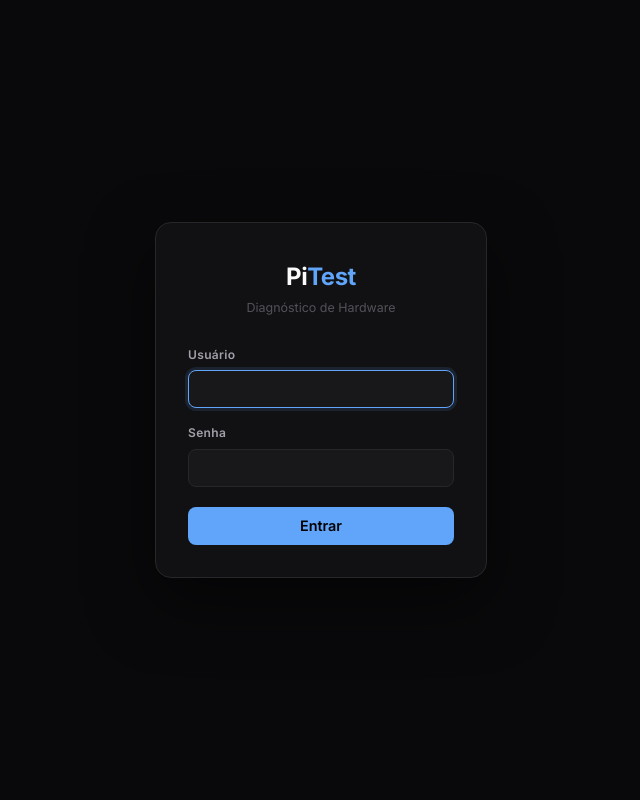
After one commit to LeoGotardo/pitest, a Flask app: page /login in a window 1280 px wide. The commit adds this page. Shown: the whole page, without its empty margins (319-959 px from the left). Run offline with Flask 3, Linux system fonts and the light colour scheme.

Commit message:
added login

```diff
--- a/src/app.py
+++ b/src/app.py
@@ -5,25 +5,44 @@ Serve as páginas HTML e expõe a API REST consumida pelo pitest.py e pelos
 templates front-end.
 
 Rotas HTML:
+  GET  /login                     — página de login
+  POST /login                     — autenticação
+  GET  /logout                    — encerra sessão
   GET  /                          — lista de devices (index.html)
   GET  /rasp/<device_id>          — detalhes e histórico de um device (rasp.html)
 
 Rotas API:
-  POST /api/pitest                          — recebe payload do pitest.py
+  POST /api/pitest                          — recebe payload do pitest.py (Bearer se PITEST_API_TOKEN configurado)
   GET  /api/devices                         — lista devices (paginado, filtro por MAC)
   GET  /api/devices/<id>/tests              — último resultado por tipo de teste
   GET  /api/devices/<id>/history            — histórico paginado com filtro por tipo
 
 Banco de dados:
   SQLite em instance/pitest.db (criado automaticamente na primeira execução).
+
+Variáveis de ambiente:
+  SECRET_KEY       — chave para assinar cookies de sessão (obrigatória em produção)
+  PITEST_USER      — login (default: admin)
+  PITEST_PASSWORD  — senha (obrigatória)
+  PITEST_API_TOKEN — Bearer token para acesso à API (opcional; se vazio, /api/pitest fica aberto)
 """
 
-from flask import Flask, jsonify, request, render_template
+import functools
+import os
+import time
+
+from flask import Flask, jsonify, redirect, render_template, request, session, url_for
 from database import db, Database, Test
+from dotenv import load_dotenv
+
+load_dotenv()
 
 app = Flask(__name__)
 app.config["SQLALCHEMY_DATABASE_URI"] = "sqlite:///pitest.db"
 app.config["SQLALCHEMY_TRACK_MODIFICATIONS"] = False
+app.config["SESSION_COOKIE_HTTPONLY"] = True
+app.config["SESSION_COOKIE_SAMESITE"] = "Lax"
+app.secret_key = os.environ.get("SECRET_KEY", "dev-secret-change-in-prod")
 
 db.init_app(app)
 database = Database()
@@ -31,15 +50,129 @@ database = Database()
 with app.app_context():
     db.create_all()
 
+_LOGIN_USER = os.environ.get("PITEST_USER", "admin")
+_LOGIN_PASS = os.environ.get("PITEST_PASSWORD", "")
+_API_TOKEN  = os.environ.get("PITEST_API_TOKEN", "")
+
+# ─── BRUTE FORCE ──────────────────────────────────────────────────────────────
+
+_MAX_ATTEMPTS = 5
+_LOCKOUT_S    = 15 * 60  # 15 minutes
+_attempts: dict[str, dict] = {}  # ip -> {count, locked_until}
+
+
+def _get_ip() -> str:
+    return request.headers.get("X-Forwarded-For", request.remote_addr or "").split(",")[0].strip()
+
+
+def _check_lockout(ip: str) -> tuple[bool, int]:
+    rec = _attempts.get(ip)
+    if not rec:
+        return False, 0
+    remaining = int(rec["locked_until"] - time.time())
+    if remaining > 0:
+        return True, remaining
+    return False, 0
+
+
+def _record_failure(ip: str) -> int:
+    rec = _attempts.setdefault(ip, {"count": 0, "locked_until": 0.0})
+    rec["count"] += 1
+    if rec["count"] >= _MAX_ATTEMPTS:
+        rec["locked_until"] = time.time() + _LOCKOUT_S
+        rec["count"] = 0
+        return 0
+    return _MAX_ATTEMPTS - rec["count"]
+
+
+def _reset_attempts(ip: str) -> None:
+    _attempts.pop(ip, None)
+
+
+# ─── AUTH ─────────────────────────────────────────────────────────────────────
+
+def _bearer_token() -> str | None:
+    auth = request.headers.get("Authorization", "")
+    if auth.startswith("Bearer "):
+        return auth[7:]
+    return None
+
+
+def _bearer_valid() -> bool:
+    token = _bearer_token()
+    return bool(_API_TOKEN and token == _API_TOKEN)
+
+
+def login_required(f):
+    @functools.wraps(f)
+    def wrapper(*args, **kwargs):
+        if session.get("logged_in") or _bearer_valid():
+            return f(*args, **kwargs)
+        if request.path.startswith("/api/"):
+            return jsonify({"status": "error", "message": "unauthorized"}), 401
+        return redirect(url_for("login", next=request.path))
+    return wrapper
+
+
+def _safe_next(next_url: str | None) -> str:
+    if next_url and next_url.startswith("/") and not next_url.startswith("//"):
+        return next_url
+    return url_for("index")
+
+
+@app.route("/login", methods=["GET", "POST"])
+def login():
+    if session.get("logged_in"):
+        return redirect(url_for("index"))
+
+    error = None
+    locked_for = None
+
+    if request.method == "POST":
+        ip = _get_ip()
+        is_locked, secs = _check_lockout(ip)
+
+        if is_locked:
+            mins = (secs + 59) // 60
+            error = f"Muitas tentativas. Tente novamente em {mins} minuto(s)."
+            locked_for = secs
+        else:
+            username = request.form.get("username", "").strip()
+            password = request.form.get("password", "")
+
+            if username == _LOGIN_USER and password == _LOGIN_PASS and _LOGIN_PASS:
+                _reset_attempts(ip)
+                session["logged_in"] = True
+                session.permanent = False
+                return redirect(_safe_next(request.form.get("next")))
+            else:
+                remaining = _record_failure(ip)
+                if remaining == 0:
+                    mins = _LOCKOUT_S // 60
+                    error = f"Conta bloqueada por {mins} minutos após muitas tentativas."
+                else:
+                    error = f"Usuário ou senha incorretos. {remaining} tentativa(s) restante(s)."
+
+    return render_template("login.html", error=error, locked_for=locked_for,
+                           next=request.args.get("next", ""))
+
+
+@app.route("/logout")
+def logout():
+    session.clear()
+    return redirect(url_for("login"))
+
 
 # ─── HTML ─────────────────────────────────────────────────────────────────────
 
 @app.route("/")
+@login_required
 def index():
     return render_template("index.html")
 
 
 @app.route("/rasp/<int:device_id>")
+@login_required
 def rasp(device_id):
     return render_template("rasp.html", device_id=device_id)
 
@@ -49,6 +182,8 @@ def rasp(device_id):
 @app.route("/api/pitest", methods=["POST"])
 def pitest():
     """Recebe e persiste o resultado de uma bateria de testes do pitest.py.
+
+    Se PITEST_API_TOKEN estiver configurado, exige Authorization: Bearer <token>.
 
     Body esperado (JSON):
       {
@@ -62,8 +197,11 @@ def pitest():
         }
       }
 
-    Retorna 201 em sucesso, 400 para payload inválido, 500 para erro interno.
+    Retorna 201 em sucesso, 400 para payload inválido, 401 para token inválido, 500 para erro interno.
     """
+    if _API_TOKEN and not _bearer_valid():
+        return jsonify({"status": "error", "message": "unauthorized"}), 401
+
     data = request.get_json(silent=True)
     if not data:
         return jsonify({"status": "error", "message": "invalid JSON"}), 400
@@ -77,6 +215,7 @@ def pitest():
 
 
 @app.route("/api/devices")
+@login_required
 def api_devices():
     """Lista devices com paginação e filtro parcial por MAC address.
 
@@ -122,6 +261,7 @@ def api_devices():
 
 
 @app.route("/api/devices/<int:device_id>/tests")
+@login_required
 def api_device_tests(device_id):
     """Retorna o resultado mais recente de cada tipo de teste para um device.
 
@@ -160,6 +300,7 @@ def api_device_tests(device_id):
 
 
 @app.route("/api/devices/<int:device_id>/history")
+@login_required
 def api_device_history(device_id):
     """Retorna o histórico paginado de testes de um device com filtro por tipo.
 
--- a/src/requirements.txt
+++ b/src/requirements.txt
@@ -1,2 +1,3 @@
 flask
 flask-sqlalchemy
+python-dotenv
--- a/src/static/style.css
+++ b/src/static/style.css
@@ -457,3 +457,93 @@ tr[style*="cursor:pointer"]:hover td { background: var(--surface3); }
 ::-webkit-scrollbar-track { background: var(--bg); }
 ::-webkit-scrollbar-thumb { background: var(--border2); border-radius: 3px; }
 ::-webkit-scrollbar-thumb:hover { background: #52525b; }
+
+/* ── nav logout ── */
+.nav-logout { margin-left: auto; font-size: 0.78rem; color: var(--muted); transition: color .15s; }
+.nav-logout:hover { color: var(--fail); text-decoration: none; }
+
+/* ── login page ── */
+.login-body { display: flex; align-items: center; justify-content: center; min-height: 100vh; }
+.login-wrap  { width: 100%; max-width: 380px; padding: 1.5rem; }
+
+.login-card {
+  background: var(--surface);
+  border: 1px solid var(--border);
+  border-radius: var(--radius-xl);
+  padding: 2.25rem 2rem 2rem;
+  display: flex;
+  flex-direction: column;
+  gap: 0.25rem;
+  box-shadow: 0 24px 64px rgba(0,0,0,.5);
+}
+
+.login-brand {
+  font-size: 1.5rem;
+  font-weight: 700;
+  letter-spacing: -0.02em;
+  color: var(--text);
+  text-align: center;
+}
+.login-brand span { color: var(--accent); }
+
+.login-subtitle {
+  text-align: center;
+  font-size: 0.78rem;
+  color: var(--muted);
+  margin-bottom: 1.25rem;
+}
+
+.login-error {
+  background: var(--fail-bg);
+  border: 1px solid var(--fail-bd);
+  color: var(--fail);
+  border-radius: var(--radius);
+  padding: 0.65rem 0.9rem;
+  font-size: 0.82rem;
+  line-height: 1.45;
+  margin-bottom: 0.5rem;
+}
+
+.login-form { display: flex; flex-direction: column; gap: 1rem; margin-top: 0.25rem; }
+
+.login-field { display: flex; flex-direction: column; gap: 0.4rem; }
+.login-field label {
+  font-size: 0.75rem;
+  font-weight: 600;
+  color: var(--text2);
+  letter-spacing: 0.03em;
+}
+.login-field input {
+  background: var(--surface2);
+  border: 1px solid var(--border);
+  border-radius: var(--radius);
+  color: var(--text);
+  padding: 0.6rem 0.85rem;
+  font-size: 0.9rem;
+  font-family: inherit;
+  outline: none;
+  transition: border-color .15s, box-shadow .15s;
+}
+.login-field input::placeholder { color: var(--muted); }
+.login-field input:focus {
+  border-color: var(--accent);
+  box-shadow: 0 0 0 3px rgba(96,165,250,.12);
+}
+.login-field input:disabled { opacity: 0.45; cursor: not-allowed; }
+
+.login-btn {
+  margin-top: 0.25rem;
+  background: var(--accent);
+  color: #000;
+  border: none;
+  border-radius: var(--radius);
+  padding: 0.65rem 1rem;
+  font-size: 0.9rem;
+  font-weight: 600;
+  font-family: inherit;
+  cursor: pointer;
+  transition: opacity .15s;
+  width: 100%;
+}
+.login-btn:hover:not(:disabled) { opacity: 0.88; }
+.login-btn:disabled { opacity: 0.4; cursor: not-allowed; }
--- a/src/templates/base.html
+++ b/src/templates/base.html
@@ -11,6 +11,7 @@
     <div class="container">
       <span class="nav-brand">Pi<span>Test</span></span>
       {% block breadcrumb %}{% endblock %}
+      <a href="{{ url_for('logout') }}" class="nav-link nav-logout">Logout</a>
     </div>
   </nav>
   <div class="container">
--- /dev/null
+++ b/src/templates/login.html
@@ -0,0 +1,54 @@
+<!DOCTYPE html>
+<html lang="pt-BR">
+<head>
+  <meta charset="UTF-8">
+  <meta name="viewport" content="width=device-width, initial-scale=1.0">
+  <link rel="stylesheet" href="{{ url_for('static', filename='style.css') }}">
+  <title>Login — PiTest</title>
+</head>
+<body class="login-body">
+  <div class="login-wrap">
+    <div class="login-card">
+      <div class="login-brand">Pi<span>Test</span></div>
+      <p class="login-subtitle">Diagnóstico de Hardware</p>
+
+      {% if error %}
+      <div class="login-error">{{ error }}</div>
+      {% endif %}
+
+      <form method="POST" action="{{ url_for('login') }}" class="login-form" autocomplete="off">
+        <input type="hidden" name="next" value="{{ next }}">
+
+        <div class="login-field">
+          <label for="username">Usuário</label>
+          <input
+            id="username"
+            name="username"
+            type="text"
+            autocomplete="username"
+            autofocus
+            {% if locked_for %}disabled{% endif %}
+            required
+          >
+        </div>
+
+        <div class="login-field">
+          <label for="password">Senha</label>
+          <input
+            id="password"
+            name="password"
+            type="password"
+            autocomplete="current-password"
+            {% if locked_for %}disabled{% endif %}
+            required
+          >
+        </div>
+
+        <button type="submit" class="login-btn" {% if locked_for %}disabled{% endif %}>
+          Entrar
+        </button>
+      </form>
+    </div>
+  </div>
+</body>
+</html>
```
Also changed, not shown: pitest.py (+5 -2 lines), src/seed.py (deleted, +0 -105 lines), 1 other file.
